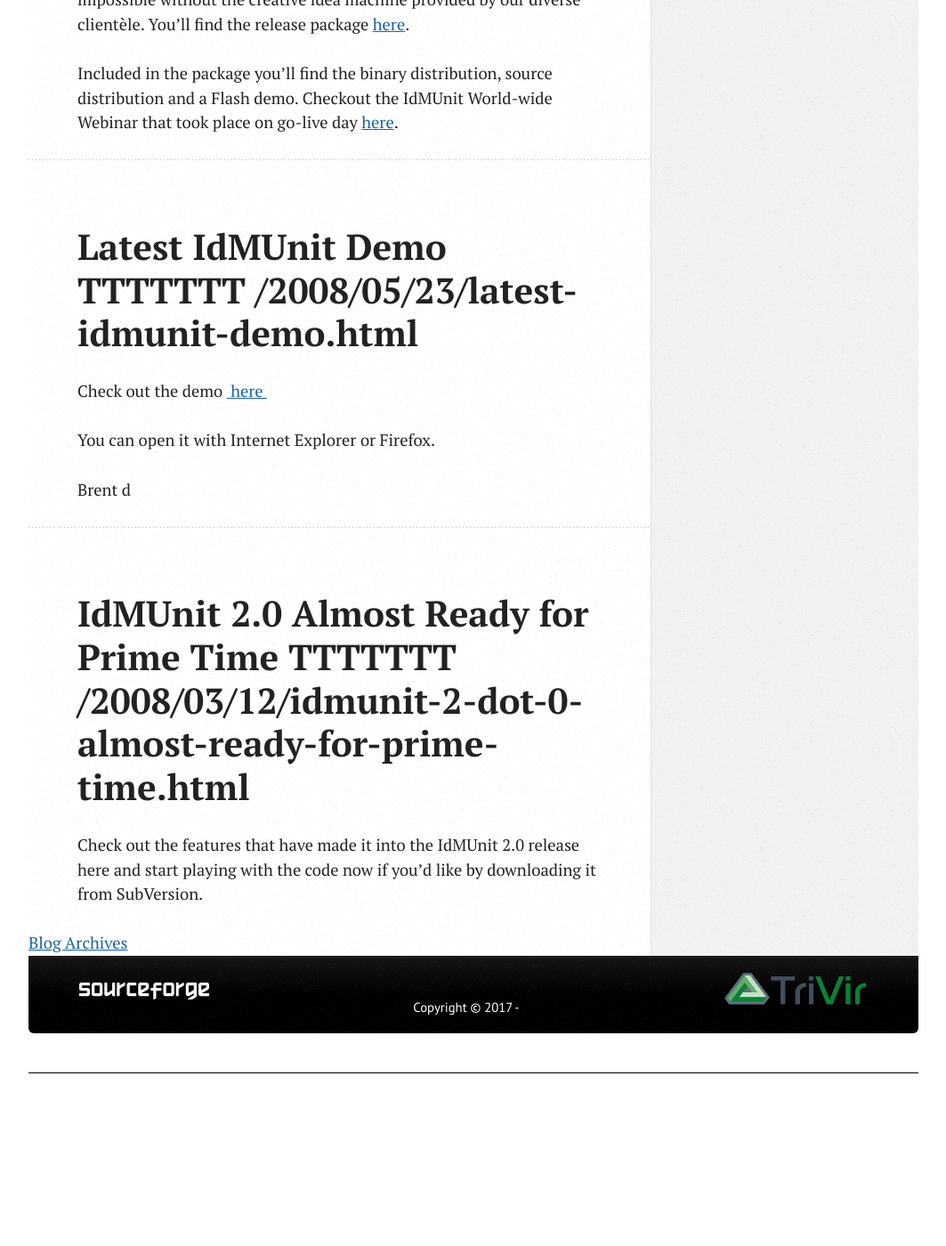
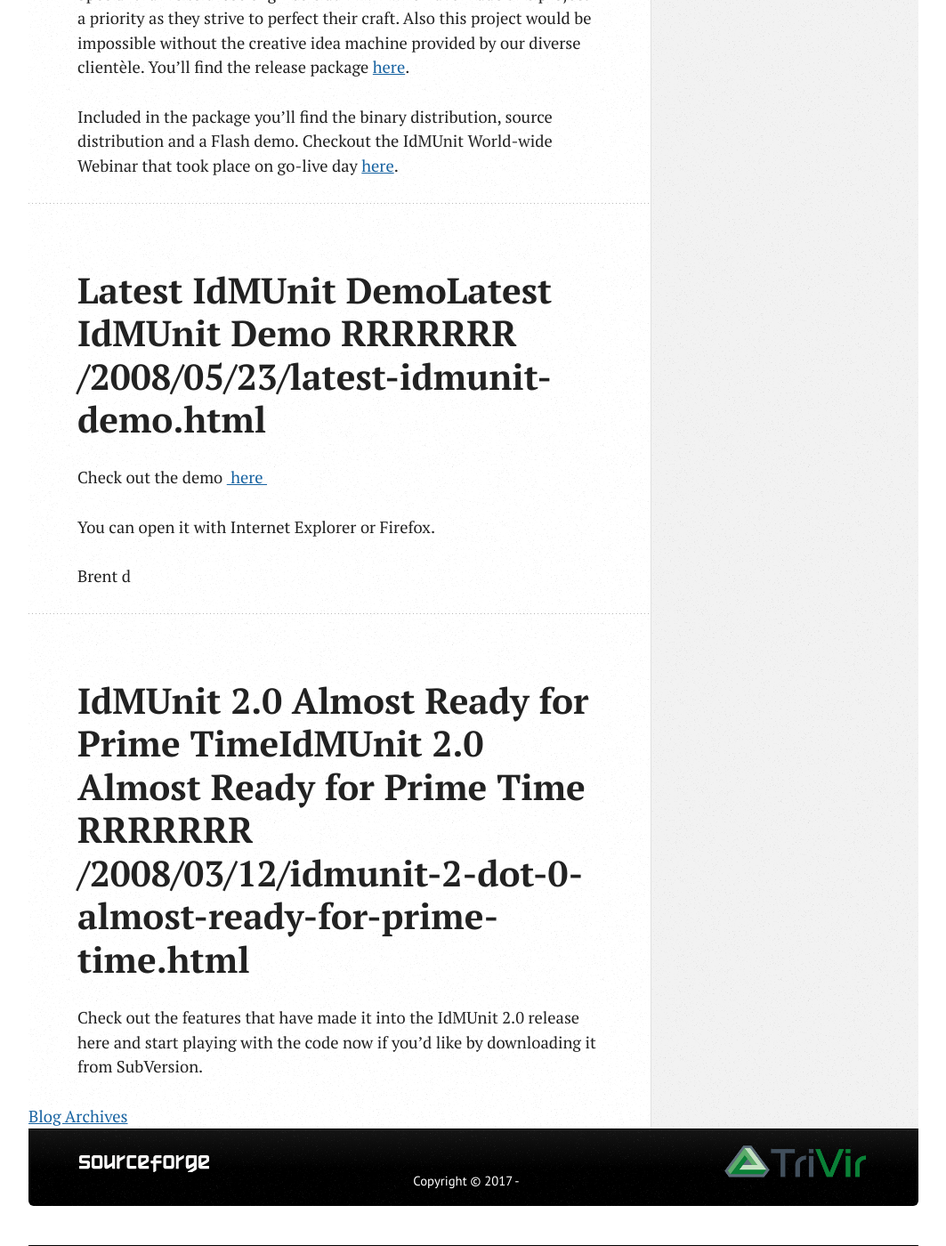
Before and after one commit to devin-trivir/IdMUnit, a Jekyll site: the page built from blog/index.html, in a window 1280 px wide and 1400 px high, scrolled down 655 px. Shown: the whole window at 89% size, without its empty margins (108-1171 px from the left). Built offline with Jekyll 4.4.1, drawn with Linux system fonts in a browser that asks for light colours; before the commit the page ends 1861 px from its top, so only the background shows below that; some of the changed text lies outside the part shown.

Commit message:
debugging article.html

```diff
--- a/_includes/article.html
+++ b/_includes/article.html
@@ -1,7 +1,7 @@
 {% unless page.no_header %}
   <header>
     {% if index %}
-      <h1 class="entry-title"><a href="{{ root_url }}{{ post.url }}">{% if site.titlecase %}{{ post.title | titlecase }}{% else %}{{ post.title }}{% endif %}</a>{{ devin_url }} TTTTTTT {{ post.url }}</h1>
+      <h1 class="entry-title"><a href="{{ root_url }}{{ post.url }}">{% if site.titlecase %}{{ post.title | titlecase }}{% else %}{{ post.title }}{% endif %}</a>{{ devin_url }} RRRRRRR {{ post.url }}</h1>
     {% else %}
       <h1 class="entry-title">{% if site.titlecase %}{{ page.title | titlecase }}{% else %}{{ page.title }}{% endif %}:-)</h1>
     {% endif %}
--- a/blog/index.html
+++ b/blog/index.html
@@ -6,7 +6,7 @@
   {% assign index = true %}
   {% for post in site.posts %}
   {% assign content = post.content %}
-  {% assign devin_url = root_url %}
+  {% assign devin_url = post.title %}
     <article>
       {% include article.html %}
     </article>
```
